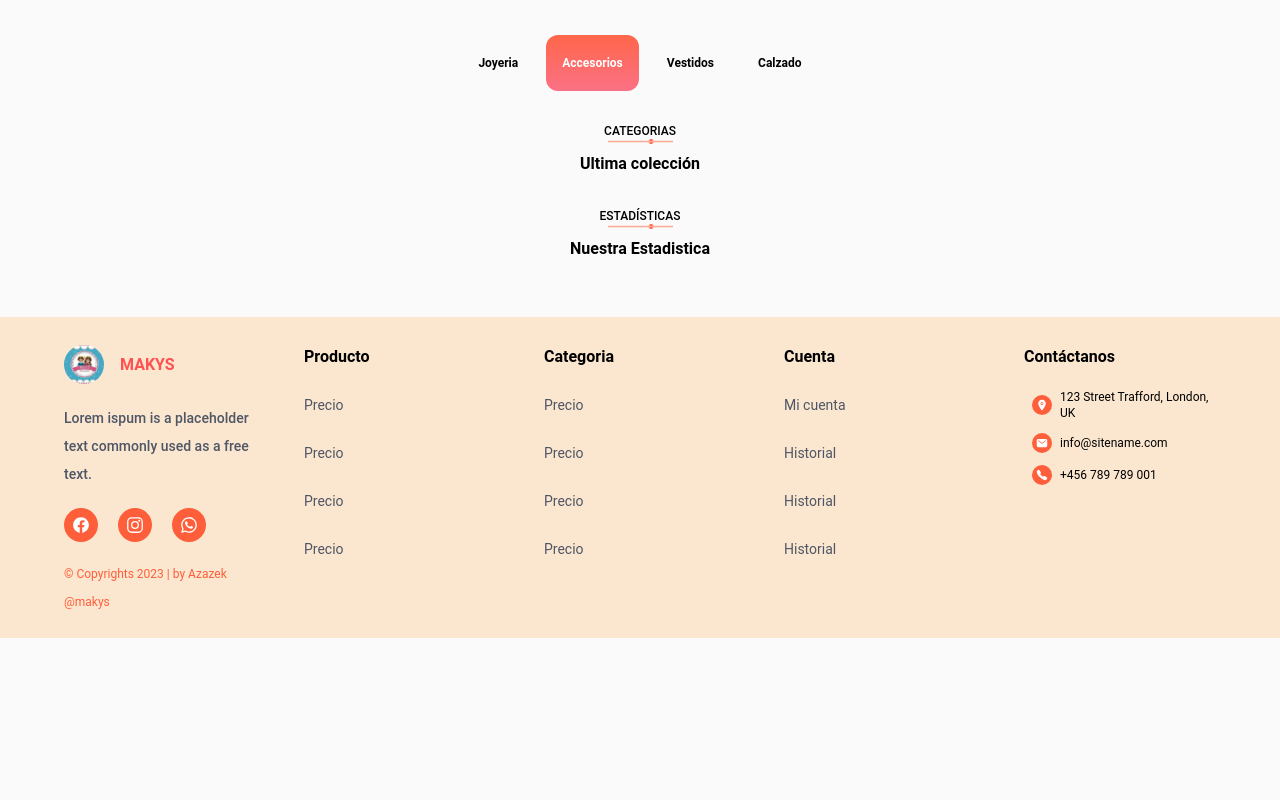
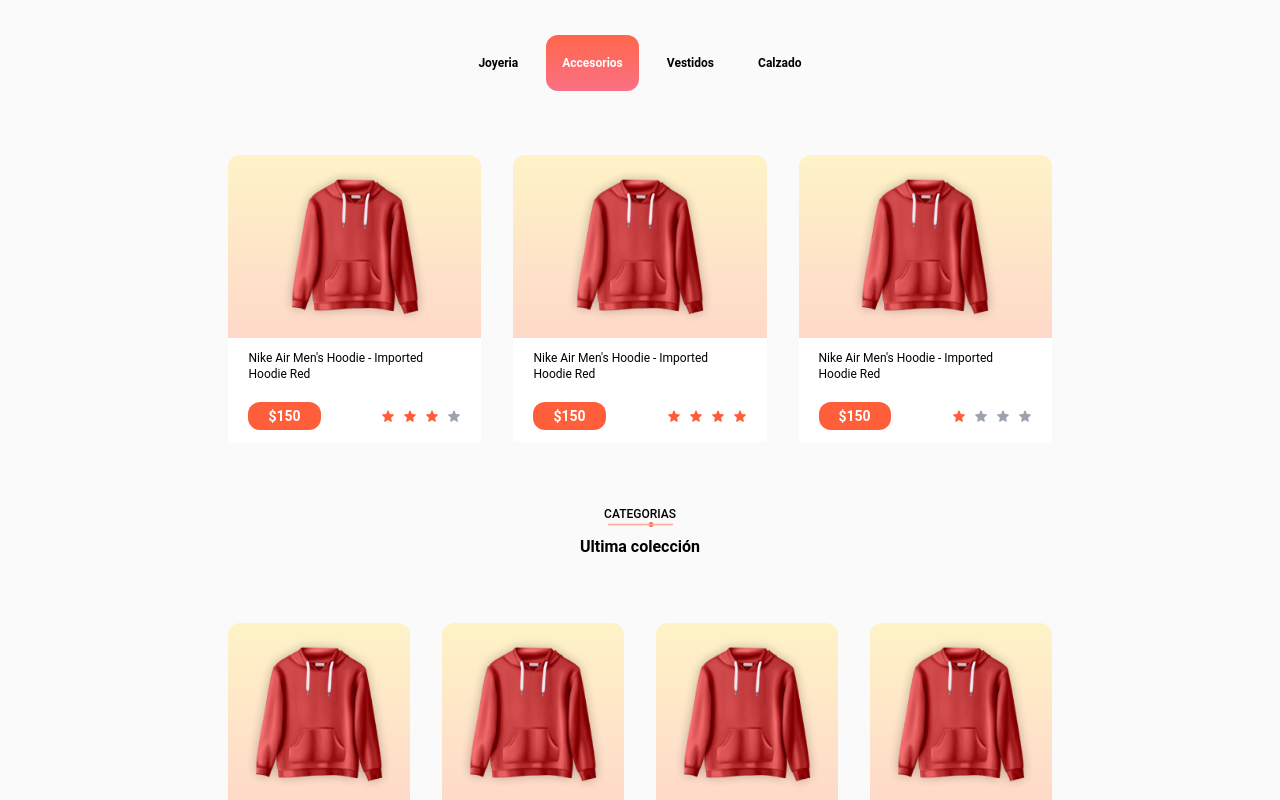
Before and after one commit to Azazek6/app-maky-shop, a Next.js app: page / in a window 1280 px wide. Shown: the part 540-1340 px from the top of the page. Before the commit the page ends 1178 px from the top, so only its background shows below. Built offline with nearby package versions, Linux system fonts and the light colour scheme; a small style sheet from the web is missing.

Commit message:
productos

```diff
--- /dev/null
+++ b/src/components/CardItem.js
@@ -0,0 +1,42 @@
+import React from "react";
+import { HiMiniStar } from "react-icons/hi2";
+
+const CardItem = ({ item }) => {
+  return (
+    <>
+      {item.map(({ id, image, description, price, stars }) => (
+        <div
+          key={id}
+          className="w-[100%] flex-row bg-gradient-to-t from-red-200 to-amber-100 rounded-xl"
+        >
+          <div className="flex justify-center items-center p-3">
+            <img className="w-[100px] sm:w-[150px]" src={`/${image}`} alt="" />
+          </div>
+          <div className="flex-row bg-white py-3 px-5">
+            <p className="text-[10px] font-bold sm:text-xs sm:font-normal">
+              {description}
+            </p>
+            <div className="w-[100%] flex items-center justify-between mt-5">
+              <button className="bg-[#FF5E3A] hover:opacity-70 text-xs sm:text-sm text-white py-1 px-5 font-bold rounded-xl">
+                ${price}
+              </button>
+              <div className="flex items-center gap-2">
+                {stars.map((item) => (
+                  <HiMiniStar
+                    className={`text-[11px] sm:text-[14px] ${
+                      item == 1
+                        ? "text-[#FF5E3A] hover:text-gray-400"
+                        : "text-gray-400 hover:text-[#FF5E3A]"
+                    }  cursor-pointer`}
+                  />
+                ))}
+              </div>
+            </div>
+          </div>
+        </div>
+      ))}
+    </>
+  );
+};
+
+export default CardItem;
--- a/src/components/Footer.js
+++ b/src/components/Footer.js
@@ -11,7 +11,7 @@
 
 const Footer = () => {
   return (
-    <footer className="mt-12 bg-[#FCCB90] bg-opacity-40 px-16 py-7 grid grid-cols-1 xl:grid-cols-5 gap-12">
+    <footer className="mt-12 bg-[#FCCB90] bg-opacity-40 px-20 py-10 grid grid-cols-1 xl:grid-cols-5 gap-12">
       <div className="w-[100%]">
         <Link
           href="/"
@@ -121,13 +121,13 @@
           </div>
           <span className="text-xs">123 Street Trafford, London, UK</span>
         </div>
-        <div className="ml-2 mt-3 flex items-center gap-2">
+        <div className="ml-2 mt-5 flex items-center gap-2">
           <div className="flex items-center bg-[#FF5E3A] rounded-full p-1">
             <IoMail className="text-white text-xs" />
           </div>
           <span className="text-xs">info@sitename.com</span>
         </div>
-        <div className="ml-2 mt-3 flex items-center gap-2">
+        <div className="ml-2 mt-5 flex items-center gap-2">
           <div className="flex items-center bg-[#FF5E3A] rounded-full p-1">
             <IoCall className="text-white text-xs" />
           </div>
--- a/src/pages/index.js
+++ b/src/pages/index.js
@@ -1,6 +1,9 @@
 import React from "react";
-import Link from "next/link";
+import { HiMiniStar } from "react-icons/hi2";
 import Layout from "@/components/Layout";
+import CardItem from "@/components/CardItem";
+import collections from "@/sample/collections.json";
+import categories from "@/sample/categories.json";
 
 const Home = () => {
   return (
@@ -31,22 +34,26 @@
       </div>
       {/* Menu de opciones */}
       <div className="w-[100%] mt-8 flex justify-center items-center gap-3">
-        <button className="text-xs font-bold px-4 py-5 rounded-xl bg-gradient-to-t hover:text-white cursor-pointer transition-all duration-500 ease-in-out hover:from-rose-400 hover:to-[#ff664a] hover:bg-white">
+        <button className="text-[9px] sm:text-xs font-bold px-2 py-3 sm:px-4 sm:py-5 rounded-xl bg-gradient-to-t hover:text-white cursor-pointer transition-all duration-500 ease-in-out hover:from-rose-400 hover:to-[#ff664a] hover:bg-white">
           Joyeria
         </button>
 
-        <button className="text-xs font-bold px-4 py-5 rounded-xl bg-gradient-to-t text-white cursor-pointer transition-all duration-500 ease-in-out from-rose-400 to-[#ff664a] hover:bg-white">
+        <button className="text-[9px] sm:text-xs font-bold px-2 py-3 sm:px-4 sm:py-5 rounded-xl bg-gradient-to-t text-white cursor-pointer transition-all duration-500 ease-in-out from-rose-400 to-[#ff664a] hover:bg-white">
           Accesorios
         </button>
-        <button className="text-xs font-bold px-4 py-5 rounded-xl bg-gradient-to-t hover:text-white cursor-pointer transition-all duration-500 ease-in-out hover:from-rose-400 hover:to-[#ff664a] hover:bg-white">
+        <button className="text-[9px] sm:text-xs font-bold px-2 py-3 sm:px-4 sm:py-5 rounded-xl bg-gradient-to-t hover:text-white cursor-pointer transition-all duration-500 ease-in-out hover:from-rose-400 hover:to-[#ff664a] hover:bg-white">
           Vestidos
         </button>
-        <button className="text-xs font-bold px-4 py-5 rounded-xl bg-gradient-to-t hover:text-white cursor-pointer transition-all duration-500 ease-in-out hover:from-rose-400 hover:to-[#ff664a] hover:bg-white">
+        <button className="text-[9px] sm:text-xs font-bold px-2 py-3 sm:px-4 sm:py-5 rounded-xl bg-gradient-to-t hover:text-white cursor-pointer transition-all duration-500 ease-in-out hover:from-rose-400 hover:to-[#ff664a] hover:bg-white">
           Calzado
         </button>
       </div>
       {/* SECCION */}
-      <section></section>
+      <section className="m-auto w-[100%] sm:w-[72%] p-8 mt-8">
+        <div className=" grid grid-cols-1  sm:grid-cols-2 lg:grid-cols-3 gap-8">
+          <CardItem item={collections} />
+        </div>
+      </section>
       {/* Titulo seccion */}
       <div className="w-full text-center mt-8">
         <h3 className="font-medium text-xs">CATEGORIAS</h3>
@@ -55,6 +62,12 @@
         </center>
         <h2 className="mt-2 font-bold">Ultima colecci&oacute;n</h2>
       </div>
+      {/* SECCION */}
+      <section className="m-auto w-[100%] sm:w-[72%] p-8 mt-8">
+        <div className=" grid grid-cols-1 sm:grid-cols-2 xl:grid-cols-4 gap-8">
+          <CardItem item={categories} />
+        </div>
+      </section>
       {/* Titulo seccion */}
       <div className="w-full text-center mt-8">
         <h3 className="font-medium text-xs">ESTAD&Iacute;STICAS</h3>
--- /dev/null
+++ b/src/sample/categories.json
@@ -0,0 +1,58 @@
+[
+  {
+    "id": 1,
+    "image": "card-item.png",
+    "description": "Nike Air Men's Hoodie - Imported Hoodie Red",
+    "price": "150",
+    "stars": [1, 1, 1, 0]
+  },
+  {
+    "id": 2,
+    "image": "card-item.png",
+    "description": "Nike Air Men's Hoodie - Imported Hoodie Red",
+    "price": "150",
+    "stars": [1, 1, 1, 1]
+  },
+  {
+    "id": 3,
+    "image": "card-item.png",
+    "description": "Nike Air Men's Hoodie - Imported Hoodie Red",
+    "price": "150",
+    "stars": [1, 0, 0, 0]
+  },
+  {
+    "id": 4,
+    "image": "card-item.png",
+    "description": "Nike Air Men's Hoodie - Imported Hoodie Red",
+    "price": "150",
+    "stars": [1, 0, 0, 0]
+  },
+  {
+    "id": 5,
+    "image": "card-item.png",
+    "description": "Nike Air Men's Hoodie - Imported Hoodie Red",
+    "price": "150",
+    "stars": [1, 0, 0, 0]
+  },
+  {
+    "id": 6,
+    "image": "card-item.png",
+    "description": "Nike Air Men's Hoodie - Imported Hoodie Red",
+    "price": "150",
+    "stars": [1, 0, 0, 0]
+  },
+  {
+    "id": 7,
+    "image": "card-item.png",
+    "description": "Nike Air Men's Hoodie - Imported Hoodie Red",
+    "price": "150",
+    "stars": [1, 0, 0, 0]
+  },
+  {
+    "id": 8,
+    "image": "card-item.png",
+    "description": "Nike Air Men's Hoodie - Imported Hoodie Red",
+    "price": "150",
+    "stars": [1, 0, 0, 0]
+  }
+]
--- /dev/null
+++ b/src/sample/collections.json
@@ -0,0 +1,23 @@
+[
+  {
+    "id": 1,
+    "image": "card-item.png",
+    "description": "Nike Air Men's Hoodie - Imported Hoodie Red",
+    "price": "150",
+    "stars": [1, 1, 1, 0]
+  },
+  {
+    "id": 2,
+    "image": "card-item.png",
+    "description": "Nike Air Men's Hoodie - Imported Hoodie Red",
+    "price": "150",
+    "stars": [1, 1, 1, 1]
+  },
+  {
+    "id": 3,
+    "image": "card-item.png",
+    "description": "Nike Air Men's Hoodie - Imported Hoodie Red",
+    "price": "150",
+    "stars": [1, 0, 0, 0]
+  }
+]
```
Also changed, not shown: public/Star.png (added), public/card-item.png (added).
